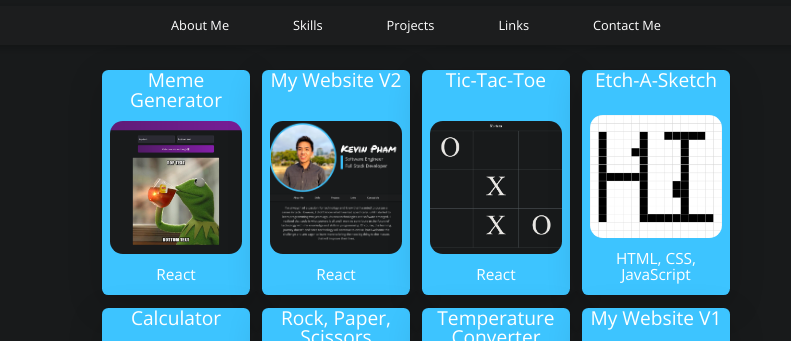
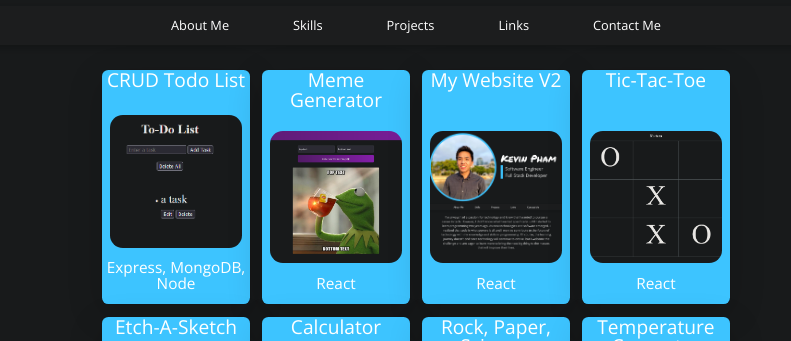
Before and after one commit to kevinp8/MySite2.0, a React (Create React App) app: page / in a window 1280 px wide. Both pictures are taken after a click on the item "Projects". Shown: the part 313-654 px from the top of the page, without its empty margins (224-1015 px from the left). Built offline with nearby package versions, Linux system fonts and the light colour scheme.

Commit message:
added crud todo app

```diff
--- a/src/components/Projects.js
+++ b/src/components/Projects.js
@@ -12,9 +12,15 @@ import etch from './imgs/projects/etch.png'
 import ttt from './imgs/projects/ttt.png'
 import site2 from './imgs/projects/site2.png'
 import meme from './imgs/projects/meme.png'
+import todo from './imgs/projects/todo.png'
 
 function Projects(props) {
     let projects = {
+        'CRUD Todo List': {
+            alink: 'https://kevins-todo-crud.herokuapp.com/',
+            thumbnail: todo,
+            tech: 'Express, MongoDB, Node'
+        },
         'Meme Generator': {
             alink: 'https://mellifluous-travesseiro-b4bc69.netlify.app/',
             thumbnail: meme,
```
Also changed, not shown: src/components/imgs/projects/todo.png (added).
